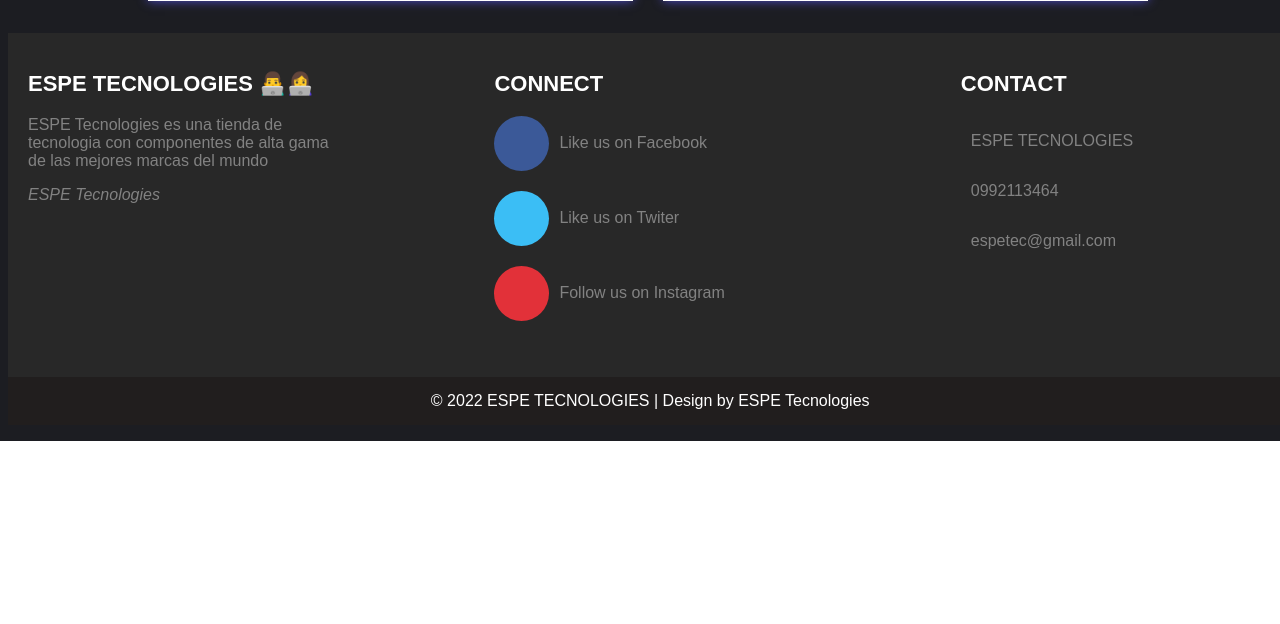
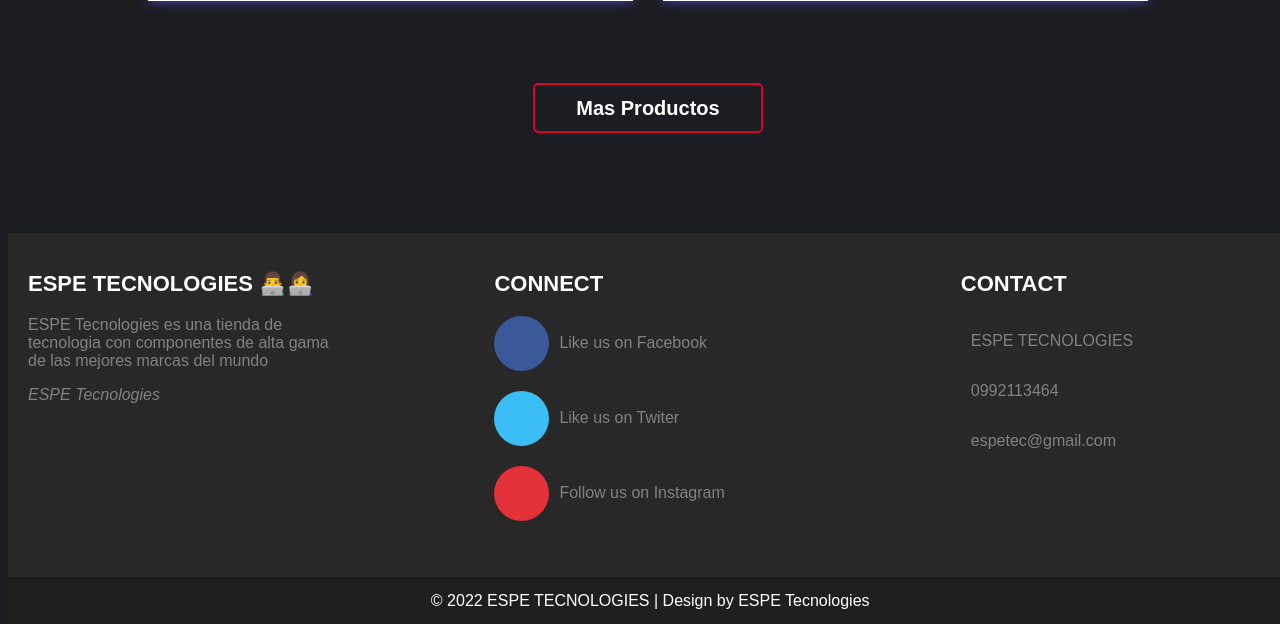
Before and after one commit to sfbarragan/TiendaOnline_ProyectoU1_DW, a PHP site: page /catalogo.php in a window 1280 px wide. Shown: the part 1998-2622 px from the top of the page. Before the commit the page ends 2439 px from the top, so only its background shows below. Run offline with PHP 8.4, Linux system fonts and the light colour scheme; data that the repository does not hold is empty.

Commit message:
Se agrego una página para mostrar el catalogo completo de productos

```diff
--- a/CSS/catalogo.css
+++ b/CSS/catalogo.css
@@ -37,20 +37,6 @@
     margin: 100px 0px 50px 100px;
 }
 
-button{
-    background-color: #4c4ac7;
-    border-radius: 5px;
-    width: 200px;
-    height: 30px;
-    font-size: 15px;
-    font-weight: bold;
-    border: none;
-}
-
-button:hover{
-    background-color: #6260d4;
-    cursor: pointer;
-}
 
 #info{
     width: 90%;
@@ -76,3 +62,47 @@ th{
 h1{
     color: rgb(109, 109, 108);
 }
+
+.css-button-sliding-to-left--red {
+    min-width: 230px;
+    height: 50px;
+    color: #fff;
+    padding: 5px 10px;
+    font-weight: bold;
+    cursor: pointer;
+    transition: all 0.3s ease;
+    position: relative;
+    display: inline-block;
+    outline: none;
+    border-radius: 5px;
+    z-index: 0;
+    background: #1c1d22;
+    overflow: hidden;
+    border: 2px solid #d90429;
+    color: #d90429;
+    margin-top: 50px;
+    margin-bottom: 100px;
+    font-size: 20px;
+  }
+  .css-button-sliding-to-left--red:hover {
+    color: #fff;
+  }
+  .css-button-sliding-to-left--red:hover:after {
+    width: 100%;
+  }
+  .css-button-sliding-to-left--red:after {
+    content: "";
+    position: absolute;
+    z-index: -1;
+    transition: all 0.3s ease;
+    left: 0;
+    top: 0;
+    width: 0;
+    height: 100%;
+    background: #d90429;
+  }
+
+.mas{
+    text-decoration: none;
+    color: white;
+}
--- a/catalogo.php
+++ b/catalogo.php
@@ -19,9 +19,9 @@
           array_push($productos, $row['nombre_categoria']);
         }
 
-  }else{
+    }else{
       echo '<p><em>No existen datos registrados</em></p>';
-  }
+    }
 
 ?>
 <!DOCTYPE html>
@@ -136,6 +136,7 @@
         </div>
       </div>
     </div>
+    <center><button class="css-button-sliding-to-left--red"><a href="catalogo_completo.php" class="mas">Mas Productos</a></button></center>
 
   </body>
   <pag-footer></pag-footer>
```
Also changed, not shown: catalogo_completo.php (added, +56 -0 lines).
